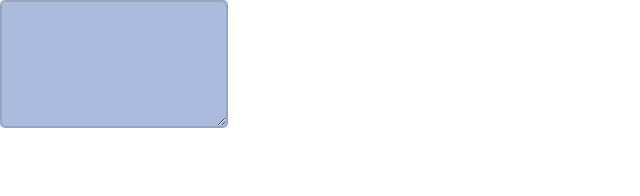
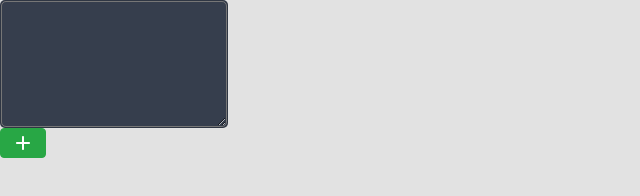
Before and after one commit to bvth/simple_note_app, a plain HTML site: page index.html in a window 1280 px wide. Shown: the whole page, without its empty margins (0-640 px from the left). Drawn offline with nearby package versions, Linux system fonts and the light colour scheme.

Commit message:
removed redudancy in use flow - added addCard function

```diff
--- a/index.html
+++ b/index.html
@@ -10,10 +10,15 @@
         <title>SNAPP - Simple note app</title>
         <link rel="icon" href="addon/favicon.png">
     </head>
-    <body onClick="disableInputs(event)">
-		<div class="card" onClick="enableInput(event)">
-			<textarea id="card1" class="card-input" rows="5" cols="20" disabled="true" style="resize: both;"></textarea>
-		</div>
+    <body>
+        <div class="board">
+            <div class="card">
+                <textarea class="card-input" rows="5" cols="20"></textarea>
+            </div>
+        </div>
+        <button class="add-button btn btn-success" onClick="addCard(event)">
+            <i class="fas fa-plus"></i>
+        </button>
         <script src="index.js"></script>
     </body>
 </html>
--- a/index.js
+++ b/index.js
@@ -1,11 +1,10 @@
-function enableInput(event){
-	event.preventDefault();
-	event.stopPropagation();
-	event.target.disabled = false;
+function addCard(event){
+	let div = document.createElement("div");
+	div.className = "card";
+	let textarea = document.createElement("textarea");
+	textarea.className = "card-input";
+	textarea.rows = "5";
+	textarea.cols = "20";
+	div.appendChild(textarea);
+	document.querySelector(".board").appendChild(div);
 }
-
-function disableInputs(event){
-	document.querySelectorAll(".card-input").forEach(element => {
-		element.disabled = true;
-	})
-}
--- a/style.css
+++ b/style.css
@@ -1,3 +1,7 @@
+body {
+	background: rgb(226, 226, 226);
+}
+
 /* Card style */
 .card, .card-input {
 	border-radius: 5px;
@@ -7,10 +11,12 @@
 	width: auto;
 	height: auto;
 	display: inline-block;
-	background: #abd;
+	background: rgb(54, 62, 77);
 }
 
 .card .card-input{
 	background: #fff0;
+	resize: both;
+	color: #fff;
 }
 /* === Card style === */
```
